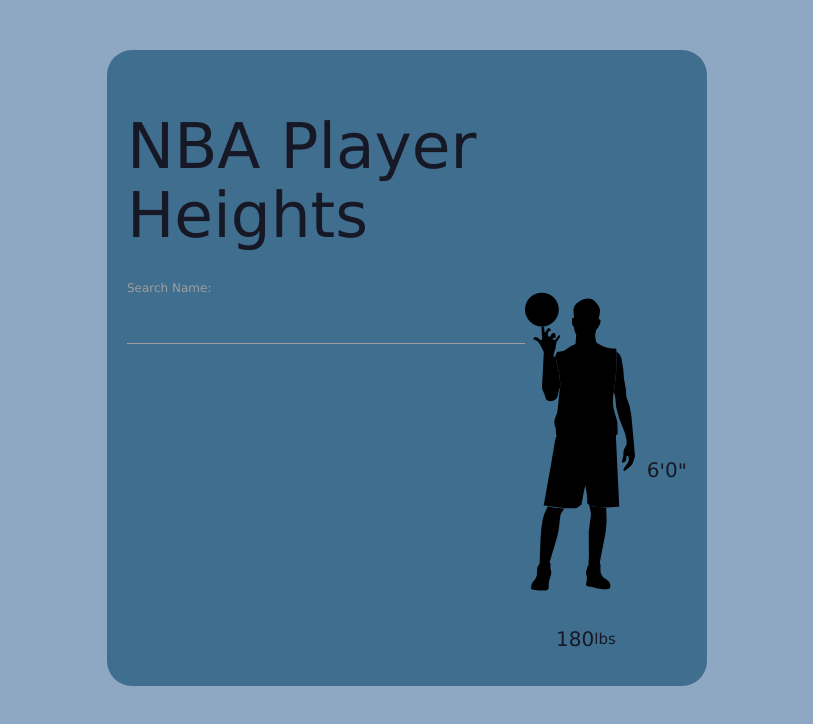
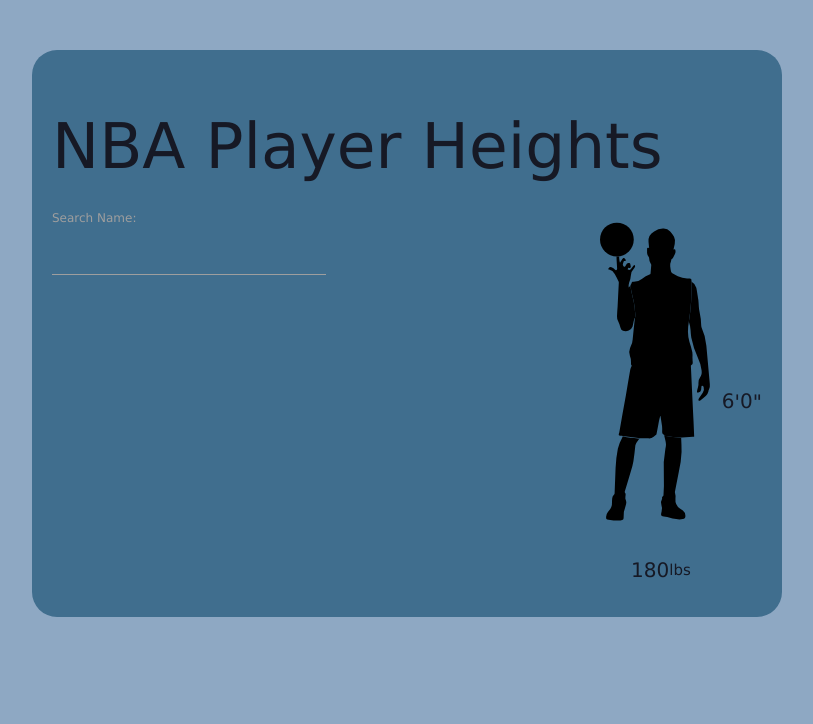
Before and after one commit to gustavlau/nba-player-height-and-autocomplete-api, a plain HTML site: page index.html in a window 1280 px wide. Shown: the whole page, without its empty margins (233-1046 px from the left). Drawn offline with nearby package versions, Linux system fonts and the light colour scheme.

Commit message:
gridbox changes

```diff
--- a/main.css
+++ b/main.css
@@ -4,7 +4,7 @@ body {
 
 .frame {
 
-    width:600px;
+    width:50rem;
     height: auto;
     border-radius: 25px;
     margin: 50px auto 0 auto;
@@ -17,16 +17,20 @@ body {
 .grid {
     display: grid;
     grid-template-columns: 1fr auto auto;
-    grid-template-rows: auto 1fr auto;
+    grid-template-rows: auto 1fr auto auto;
     grid-template-areas:
     'search svg height'
     'search-result svg height'
+    'search-result weights height'
     'search-result weights height'
 }
 
 /* .frame h1 {
     text-align: center;
 } */
+
+
+
 #player-main {
     grid-area: svg;
     z-index:5;
@@ -40,6 +44,7 @@ body {
 
 #player-search {
     grid-area: search;
+    width: 50%;
 }
 
 #player-search-result{
```
